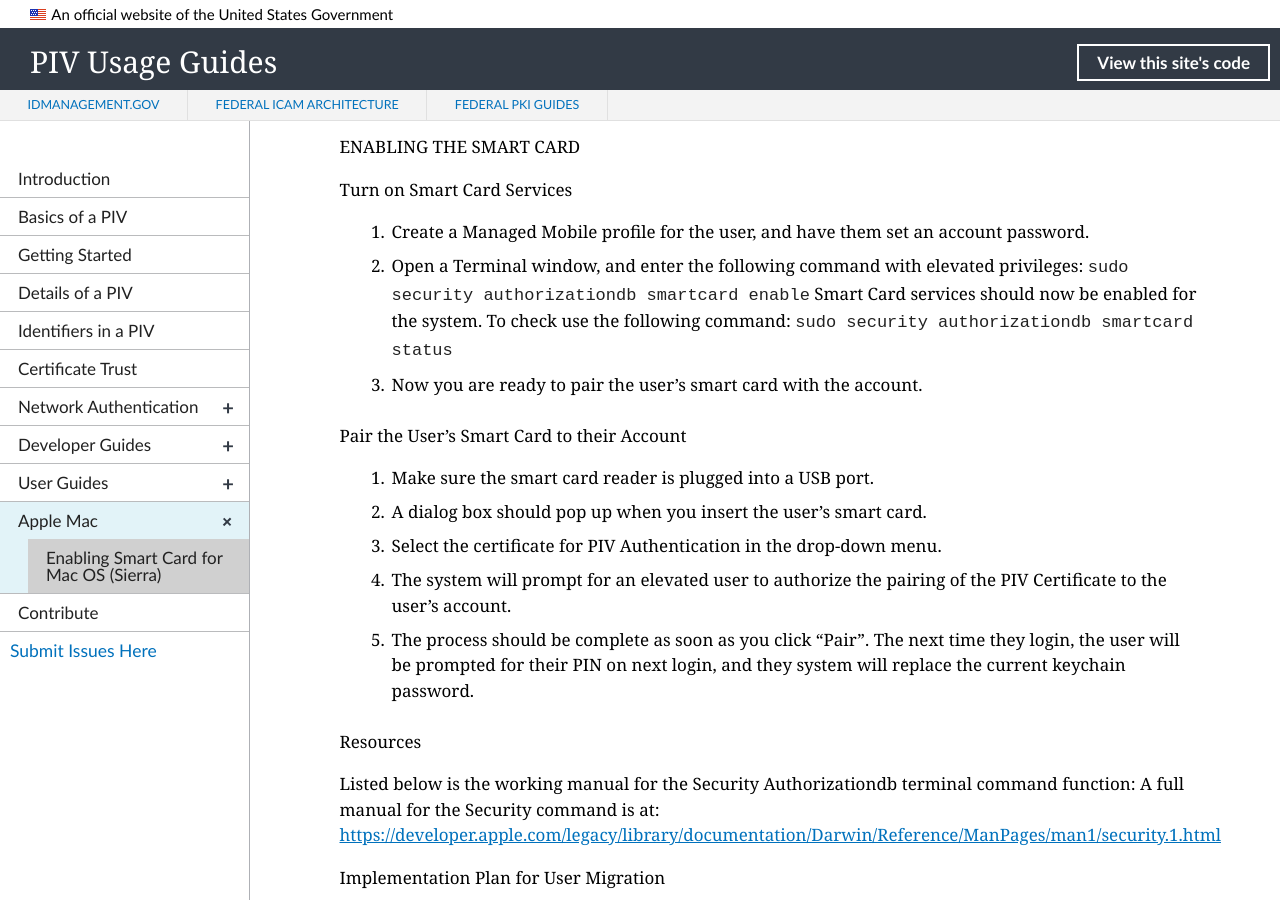
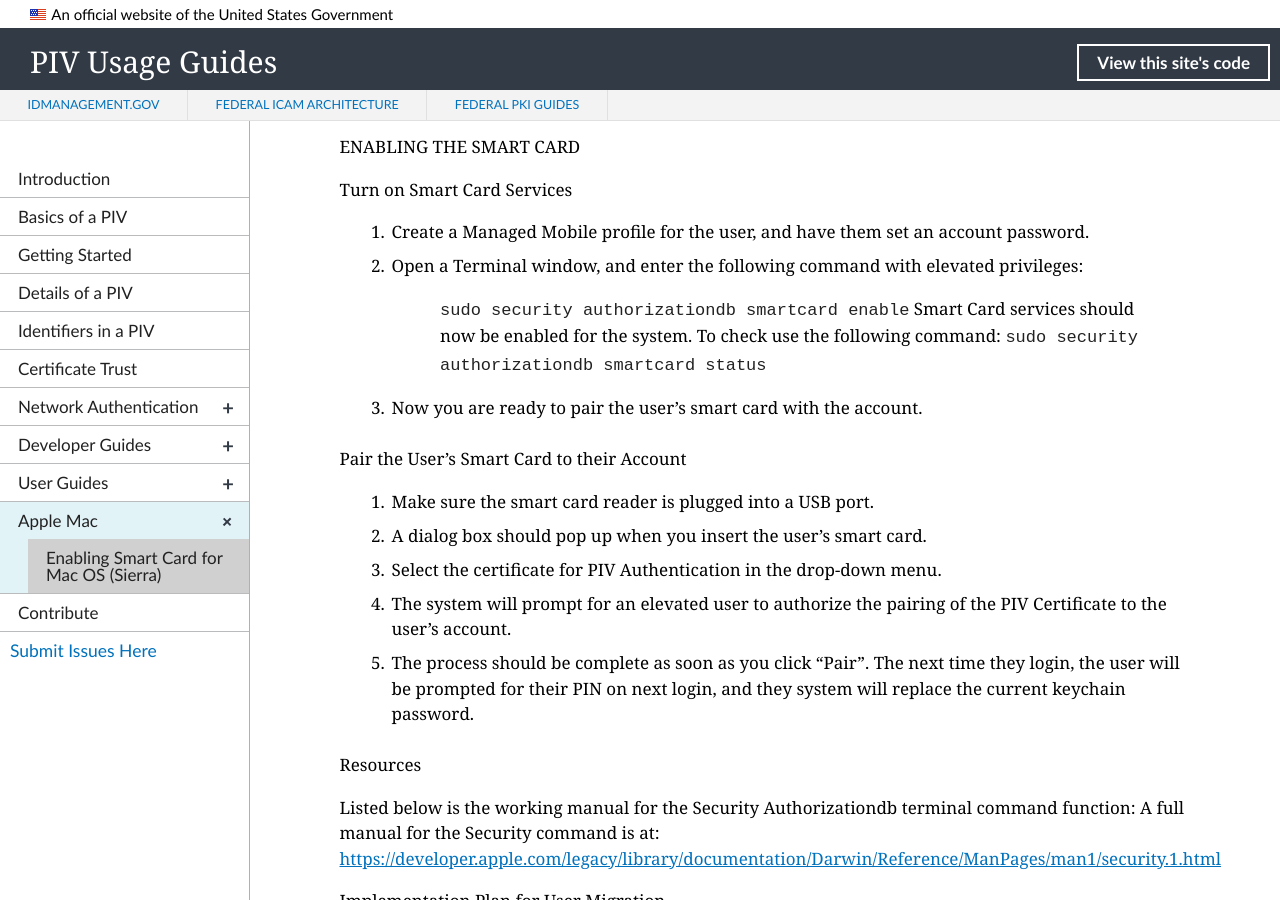
Before and after one commit to GSA/piv-guides, a Jekyll site: the page built from _apple/pivsierra.md, in a window 1280 px wide and 900 px high, scrolled down 370 px. Built offline with Jekyll 4.4.1, drawn with Linux system fonts in a browser that asks for light colours; nearby versions of some CDN libraries.

Commit message:
blockquote code snippets

```diff
--- a/_apple/pivsierra.md
+++ b/_apple/pivsierra.md
@@ -20,9 +20,9 @@
 
 1. Create a Managed Mobile profile for the user, and have them set an account password.
 2. Open a Terminal window, and enter the following command with elevated privileges:
-`sudo security authorizationdb smartcard enable`
+>`sudo security authorizationdb smartcard enable`
 Smart Card services should now be enabled for the system. To check use the following command:
-`sudo security authorizationdb smartcard status`
+>`sudo security authorizationdb smartcard status`
 3. Now you are ready to pair the user’s smart card with the account.
 
 
```
